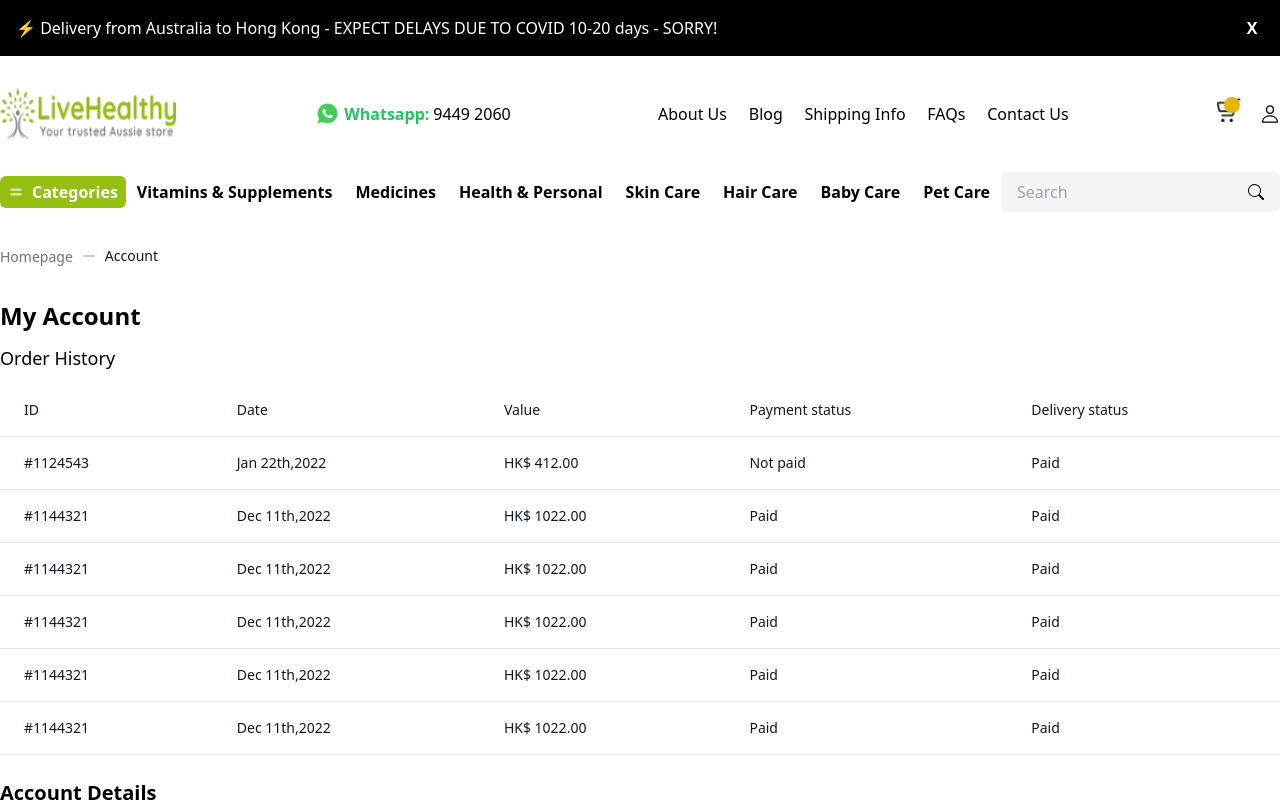
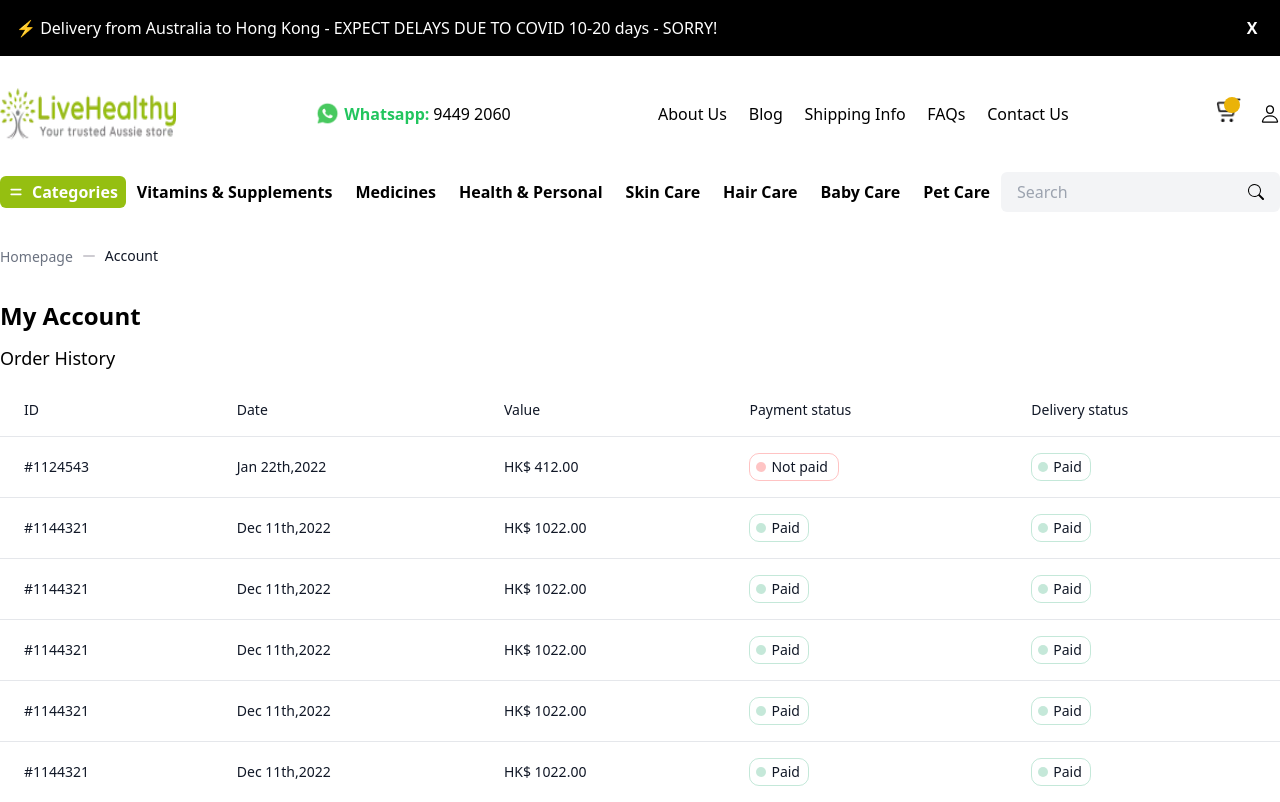
Before and after one commit to sailfishecommerce/main-store, a Next.js app: page /account in a window 1280 px wide. Shown: the top 802 px of the page. Built offline with nearby package versions, Linux system fonts and the light colour scheme.

Commit message:
account page updated

```diff
--- a/components/cards/SlideCardTotal.tsx
+++ b/components/cards/SlideCardTotal.tsx
@@ -1,4 +1,5 @@
 import { HiOutlineArrowNarrowRight } from "react-icons/hi";
+import Link from "next/link";
 
 import { useCart } from "@/hooks";
 import type { cartType } from "@/types";
@@ -46,13 +47,19 @@ export default function SlideCardTotal() {
           <h3 className="font-bold text-sm">Applied Discounts</h3>
           <div className="applied-discounts-tags flex flex-wrap">
             {appliedDiscounts.map((discount, index) => (
-              <AppliedDiscountTag key={index} discountTitle={discount} count={index} />
+              <AppliedDiscountTag
+                key={index}
+                discountTitle={discount}
+                count={index}
+              />
             ))}
           </div>
         </div>
-        <button className="bg-tan-hide w-full flex items-center p-2 mt-2 font-bold text-white rounded-md justify-center">
-          Secure checkout <HiOutlineArrowNarrowRight className="ml-2" />
-        </button>
+        <Link href="/checkout" passHref>
+          <button className="bg-tan-hide w-full flex items-center p-2 mt-2 font-bold text-white rounded-md justify-center">
+            Secure checkout <HiOutlineArrowNarrowRight className="ml-2" />
+          </button>
+        </Link>
       </div>
       <style jsx>
         {`
--- a/components/order/OrderHistory.tsx
+++ b/components/order/OrderHistory.tsx
@@ -19,7 +19,13 @@ export default function OrderHistory() {
           </tr>
         </thead>
         <tbody>
-          {orderHistory.body.map((item, index) => (
+          {orderHistory.body.map((item, index) => {
+            const paymentStyle =
+              item.paymentStatus === "Paid" ? "paid" : "not-paid";
+
+            const deliveryStyle =
+              item.deliveryStatus === "Paid" ? "paid" : "not-paid";
+            return (
               <tr key={index} className="hover:bg-gray-100 border-b">
                 <td className="px-6 py-4 whitespace-nowrap text-sm font-medium text-gray-900">
                   {item.id}
@@ -31,13 +37,20 @@ export default function OrderHistory() {
                   {item.value}
                 </td>
                 <td className="px-6 py-4 whitespace-nowrap text-sm font-medium text-gray-900">
+                  <div className={`payment-status ${paymentStyle}`}>
+                    <div className="indicator" />
                     {item.paymentStatus}
+                  </div>
                 </td>
                 <td className="px-6 py-4 whitespace-nowrap text-sm font-medium text-gray-900">
+                  <div className={`payment-status  ${deliveryStyle}`}>
+                    <div className="indicator" />
                     {item.deliveryStatus}
+                  </div>
                 </td>
               </tr>
-          ))}
+            );
+          })}
         </tbody>
       </table>
     </div>
--- a/components/reviews/ReviewOrder.tsx
+++ b/components/reviews/ReviewOrder.tsx
@@ -14,7 +14,7 @@ export default function ReviewOrder() {
   return (
     <CheckoutCard title="1. Review Your Order">
       <ul className="cart-items border-b pb-6">
-        {cart.items.map((item: any, index: number) => (
+        {cart?.items.map((item: any, index: number) => (
           <li key={index}>
             <Image
               src={item.images[0].file.url}
--- a/pages/checkout.tsx
+++ b/pages/checkout.tsx
@@ -4,9 +4,9 @@ import Applayout from "@/layouts/Applayout";
 export default function Checkout() {
   return (
     <Applayout title="Checkout - Thanks for shopping with us">
-        <main className="mx-auto container">
+      <main className="mx-auto container">
         <ReviewOrder />
-        </main>
+      </main>
     </Applayout>
-  )
+  );
 }
--- a/styles/globals.css
+++ b/styles/globals.css
@@ -14,6 +14,8 @@
   --gray-lavender: #c3c0c8;
   --gray-platinum: #e7e6e9;
   --tan-light-hide: #ffe690;
+  --light-red: #fd121240;
+  --light-green: #16a26740;
 }
 
 .homepage-slider ul.splide__pagination {
@@ -112,7 +114,51 @@
   width: 90%;
 }
 
-/* social-icons */
+/* social-ico ns */
 .icon:hover {
   opacity: 0.5;
 }
+
+/* payment-style */
+.payment-status {
+  align-items: center;
+  justify-items: center;
+  border-radius: 10px;
+  padding: 3px 6px;
+  display: flex;
+}
+
+.indicator {
+  height: 10px;
+  width: 10px;
+  border-radius: 50%;
+  margin-right: 5px;
+}
+
+.paid {
+  border: 1px solid var(--light-green);
+  max-width: 60px;
+}
+
+.paid:hover {
+  background-color: var(--light-green);
+  color: white;
+}
+
+.not-paid {
+  border: 1px solid var(--light-red);
+  max-width: 90px;
+}
+
+.not-paid:hover {
+  background-color: var(--light-red);
+  color: white;
+}
+
+.paid .indicator {
+  background-color: var(--light-green);
+}
+
+.not-paid .indicator {
+  background-color: var(--light-red);
+}
```
Lines whose indentation alone changed are shown as unchanged.
